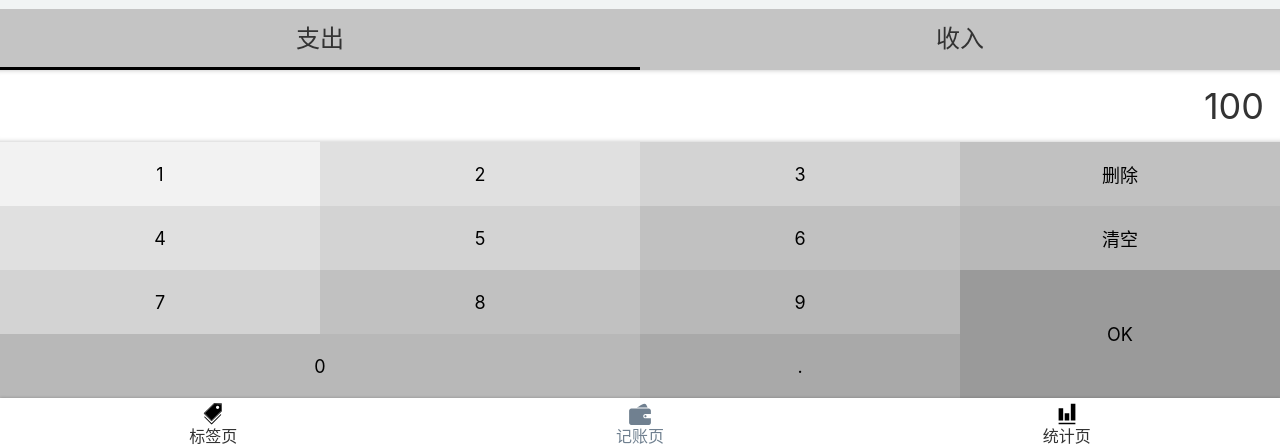
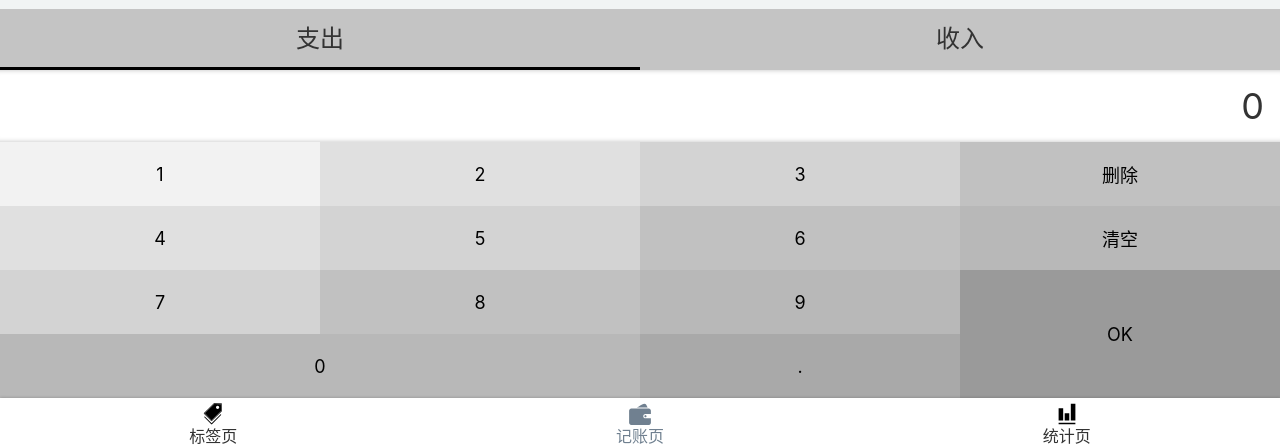
Before and after one commit to wuzx9905/morney-1, a React app: page /#/money in a window 1280 px wide. Shown: the part 350-797 px from the top of the page. Built offline with nearby package versions, Linux system fonts and the light colour scheme.

Commit message:
numberPad 功能 wip(working in progress)

```diff
--- a/src/views/Money.tsx
+++ b/src/views/Money.tsx
@@ -17,27 +17,7 @@ function Money() {
             <TagsSection/>
             <NoteSection/>
             <CategorySection/>
-            <NumberPadSection>
-                <div className="output">
-                    100
-                </div>
-                <div className="pad clearfix">
-                    <button>1</button>
-                    <button>2</button>
-                    <button>3</button>
-                    <button>删除</button>
-                    <button>4</button>
-                    <button>5</button>
-                    <button>6</button>
-                    <button>清空</button>
-                    <button>7</button>
-                    <button>8</button>
-                    <button>9</button>
-                    <button className="ok">OK</button>
-                    <button className="zero">0</button>
-                    <button>.</button>
-                </div>
-            </NumberPadSection>
+            <NumberPadSection/>
         </MyLayout>
     );
 }
--- a/src/views/Money/CategorySection.tsx
+++ b/src/views/Money/CategorySection.tsx
@@ -33,7 +33,9 @@ const CategorySection:React.FunctionComponent  = ()=>{
         <Wrapper>
         <ul>
             {categoryList.map(c =>
-                <li className={category ===c?'selected':''}
+                <li
+                    key={c}
+                    className={category ===c?'selected':''}
                                       onClick={()=>{setCategory(c)}}
             >{categoryMap[c]}</li>)}
         </ul>
--- a/src/views/Money/NumberPadSection.tsx
+++ b/src/views/Money/NumberPadSection.tsx
@@ -1,61 +1,148 @@
 import styled from 'styled-components';
+import React, {useState} from 'react';
 
-const NumberPadSection = styled.section`
-  display:flex;
+const Wrapper = styled.section`
+  display: flex;
   flex-direction: column;
-  >.output{
+
+  > .output {
     background: white;
     font-size: 36px;
     line-height: 72px;
-    text-align:right;
+    text-align: right;
     padding: 0 16px;
-    box-shadow: inset 0 -5px 5px -5px rgba(0,0,0,0.25),
-    inset 0 5px 5px -5px rgba(0,0,0,0.25);
+    box-shadow: inset 0 -5px 5px -5px rgba(0, 0, 0, 0.25),
+    inset 0 5px 5px -5px rgba(0, 0, 0, 0.25);
   }
-   >.pad{
-     >button{
+
+  > .pad {
+    > button {
       font-size: 18px;
       float: left;
       width: 25%;
       height: 64px;
       border: none;
-       &.ok{
+
+      &.ok {
         height: 128px;
         float: right;
       }
-       &.zero{
+
+      &.zero {
         width: 50%;
       }
-       &:nth-child(1){
+
+      &:nth-child(1) {
         background: #f2f2f2;
       }
+
       &:nth-child(2),
-       &:nth-child(5){
+      &:nth-child(5) {
         background: #e0e0e0;
       }
+
       &:nth-child(3),
       &:nth-child(6),
-       &:nth-child(9){
+      &:nth-child(9) {
         background: #d3d3d3;
       }
+
       &:nth-child(4),
       &:nth-child(7),
-       &:nth-child(10){
+      &:nth-child(10) {
         background: #c1c1c1;
       }
+
       &:nth-child(8),
       &:nth-child(11),
-       &:nth-child(13){
+      &:nth-child(13) {
         background: #b8b8b8;
       }
-       &:nth-child(12){
+
+      &:nth-child(12) {
         background: #9a9a9a;
       }
-       &:nth-child(14){
+
+      &:nth-child(14) {
         background: #a9a9a9;
       }
     }
   }
 `;
 
-export {NumberPadSection}
+const NumberPadSection: React.FunctionComponent = () => {
+    const [output, setOutput] = useState('0');
+    const onClickButtonWrapper = (e: React.MouseEvent) => {
+        const text= (e.target as HTMLButtonElement).textContent;
+        if (text===null){
+            return;
+        }
+        switch (text){
+            case '0':
+            case '1':
+            case '2':
+            case '3':
+            case '4':
+            case '5':
+            case '6':
+            case '7':
+            case '8':
+            case '9':
+                if (output==='0'){
+                    setOutput(text)
+                }else{
+                    setOutput(output+text)
+                }
+                break;
+            case '删除':
+                console.log('删除')
+                break;
+            case '清空':
+                console.log('清空')
+                break;
+            case 'OK':
+                console.log('OK')
+                break;
+            case '.':
+                if (output==='0'){
+                    setOutput('0'+text)
+                }else{
+                    let i=0,hasDot=0;
+                    for (i=0;i<output.length;i++){
+                        if (output[i]==='.'){
+                            hasDot=1;
+                        }
+                    }
+                    if (hasDot===0){
+                        setOutput(output+text)
+                    }
+                }
+                break;
+        }
+    };
+    return (
+        <Wrapper>
+            <div className="output">
+                {output}
+            </div>
+            <div className="pad clearfix" onClick={onClickButtonWrapper}>
+                <button>1</button>
+                <button>2</button>
+                <button>3</button>
+                <button>删除</button>
+                <button>4</button>
+                <button>5</button>
+                <button>6</button>
+                <button>清空</button>
+                <button>7</button>
+                <button>8</button>
+                <button>9</button>
+                <button className="ok">OK</button>
+                <button className="zero">0</button>
+                <button className="dot">.</button>
+            </div>
+        </Wrapper>
+    );
+};
+
+export {NumberPadSection};
```
Lines whose indentation alone changed are shown as unchanged.
